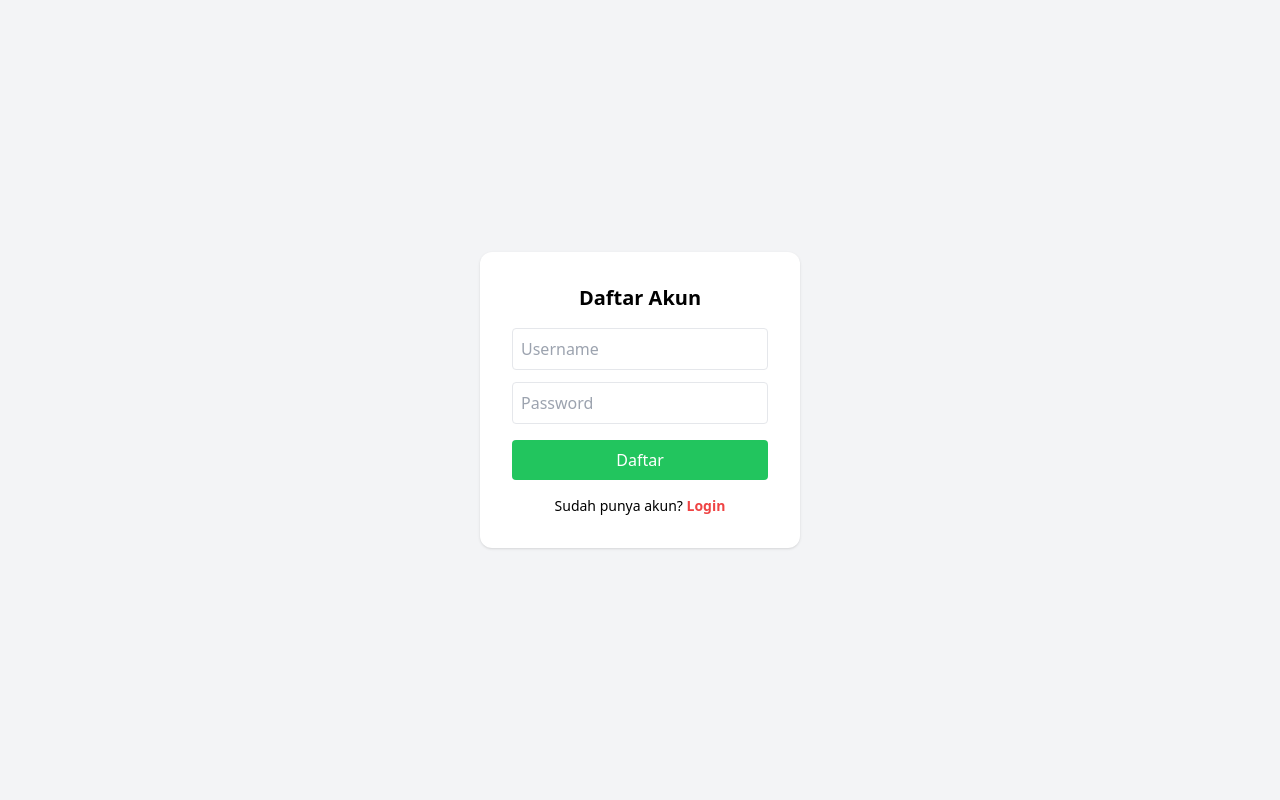
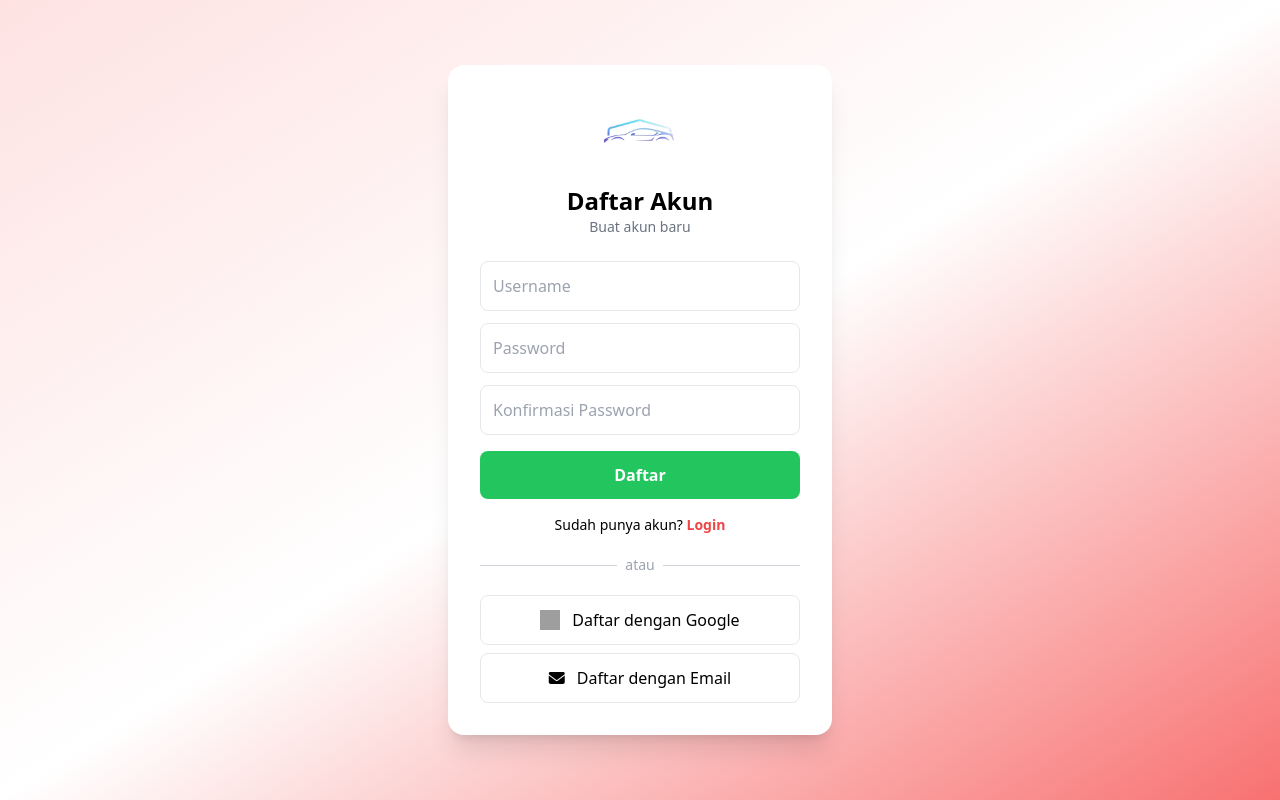
Before and after one commit to asep-creator/UTS_pemweb, a PHP site: page /register.php in a window 1280 px wide. Run offline with PHP 8.4, Linux system fonts and the light colour scheme; some libraries are stand-ins or nearby versions; grey boxes are pictures that could not be loaded.

Commit message:
Update register.php

```diff
--- a/register.php
+++ b/register.php
@@ -5,50 +5,95 @@ if (isset($_POST['register'])) {
 
     $username = $_POST['username'];
     $password = $_POST['password'];
+    $confirm  = $_POST['confirm'];
 
-    mysqli_query($conn, "INSERT INTO users (username, password, role)
-    VALUES ('$username','$password','user')");
+    // validasi password
+    if ($password != $confirm) {
+        echo "<script>alert('Password tidak sama!');</script>";
+    } else {
 
-    echo "<script>alert('Registrasi berhasil! Silakan login');window.location='login.php';</script>";
+        mysqli_query($conn, "INSERT INTO users
+        VALUES ('','$username','$password','user')");
+
+        echo "<script>alert('Registrasi berhasil! Silakan login');window.location='login.php';</script>";
+    }
 }
 ?>
 
 <!DOCTYPE html>
-<html>
+<html lang="id">
 <head>
+<meta charset="UTF-8">
 <title>Register</title>
+
 <script src="https://cdn.tailwindcss.com"></script>
+<link rel="stylesheet"
+href="https://cdnjs.cloudflare.com/ajax/libs/font-awesome/6.5.0/css/all.min.css">
+
 </head>
 
-<body class="bg-gray-100 flex justify-center items-center h-screen">
+<body class="bg-gradient-to-br from-red-100 via-white to-red-400 min-h-screen flex items-center justify-center">
 
-<div class="bg-white p-8 rounded-xl shadow w-80">
+<div class="bg-white shadow-xl rounded-2xl p-8 w-96">
 
-<h2 class="text-xl font-bold mb-4 text-center">Daftar Akun</h2>
+<!-- LOGO -->
+<div class="text-center mb-6">
+<img src="assets/logo.png" class="w-20 mx-auto mb-2">
+<h2 class="text-2xl font-bold">Daftar Akun</h2>
+<p class="text-gray-500 text-sm">Buat akun baru</p>
+</div>
 
 <form method="POST">
 
 <input type="text" name="username"
 placeholder="Username"
-class="w-full p-2 border rounded mb-3" required>
+class="w-full p-3 border rounded-lg mb-3 focus:outline-red-400" required>
 
 <input type="password" name="password"
 placeholder="Password"
-class="w-full p-2 border rounded mb-4" required>
+class="w-full p-3 border rounded-lg mb-3 focus:outline-red-400" required>
+
+<input type="password" name="confirm"
+placeholder="Konfirmasi Password"
+class="w-full p-3 border rounded-lg mb-4 focus:outline-red-400" required>
 
 <button name="register"
-class="w-full bg-green-500 text-white py-2 rounded hover:bg-green-600">
+class="w-full bg-green-500 text-white py-3 rounded-lg font-semibold hover:bg-green-600 transition">
 Daftar
 </button>
 
 </form>
 
+<!-- LOGIN LINK -->
 <p class="text-center text-sm mt-4">
 Sudah punya akun?
-<a href="login.php" class="text-red-500 font-semibold">
+<a href="login.php" class="text-red-500 font-semibold hover:underline">
 Login
 </a>
 </p>
+
+<!-- DIVIDER -->
+<div class="flex items-center my-5">
+<hr class="flex-grow border-gray-300">
+<span class="mx-2 text-gray-400 text-sm">atau</span>
+<hr class="flex-grow border-gray-300">
+</div>
+
+<!-- GOOGLE LOGIN (UI) -->
+<button class="w-full border py-3 rounded-lg flex items-center justify-center gap-3 hover:bg-gray-50 transition mb-2">
+
+<img src="https://www.svgrepo.com/show/475656/google-color.svg" class="w-5 h-5">
+
+<span class="font-medium">Daftar dengan Google</span>
+
+</button>
+
+<button class="w-full border py-3 rounded-lg flex items-center justify-center gap-3 hover:bg-gray-50 transition">
+
+<i class="fa-solid fa-envelope"></i>
+<span class="font-medium">Daftar dengan Email</span>
+
+</button>
 
 </div>
 
```
